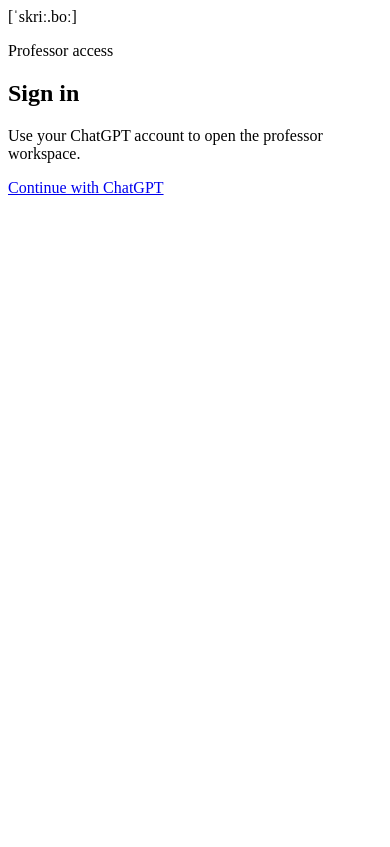
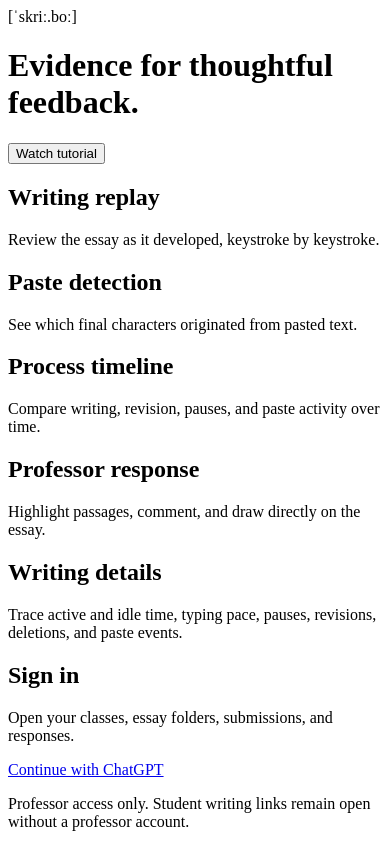
Before and after one commit to a-solonskyi/Scribo, a React app: page /login in a window 390 px wide. Built offline with nearby package versions, Linux system fonts and the light colour scheme; no server answers; the HTML template or start-up script is replaced by a standard one; what pdfmake would draw is missing.

Commit message:
Redesign professor sign-in screen

```diff
--- a/src/components/LoginPage.js
+++ b/src/components/LoginPage.js
@@ -3,6 +3,17 @@
 
 import { activateProfessor } from "../sites/auth";
 import { ErrorState } from "./LoadingState";
+
+const FEATURES = [
+  ["Writing replay", "Review the essay as it developed, keystroke by keystroke."],
+  ["Paste detection", "See which final characters originated from pasted text."],
+  ["Process timeline", "Compare writing, revision, pauses, and paste activity over time."],
+  ["Professor response", "Highlight passages, comment, and draw directly on the essay."],
+  [
+    "Writing details",
+    "Trace active and idle time, typing pace, pauses, revisions, deletions, and paste events.",
+  ],
+];
 
 export default function LoginPage({ session }) {
   const [invitationCode, setInvitationCode] = useState("");
@@ -27,20 +38,34 @@
 
   return (
     <div className="auth-screen">
-      <div className="auth-logo">[ˈskriː.boː]</div>
-      <section className="auth-panel">
-        <div>
-          <p className="eyebrow">Professor access</p>
-          <h1>{session ? "Invitation required" : "Sign in"}</h1>
-          <p className="muted-line">
-            {session
-              ? `Signed in as ${session.user.email}. Enter the professor invitation code once.`
-              : "Use your ChatGPT account to open the professor workspace."}
-          </p>
+      <main className="auth-main">
+        <div className="auth-logo">[ˈskriː.boː]</div>
+        <div className="auth-intro">
+          <h1>Evidence for thoughtful feedback.</h1>
+          <button className="auth-tutorial-button" type="button">
+            Watch tutorial
+          </button>
         </div>
+        <div className="auth-features" aria-label="Scribo features">
+          {FEATURES.map(([title, description]) => (
+            <section className="auth-feature" key={title}>
+              <h2>{title}</h2>
+              <p>{description}</p>
+            </section>
+          ))}
+        </div>
+      </main>
+
+      <aside className="auth-panel">
+        <h2>{session ? "Invitation required" : "Sign in"}</h2>
+        <p className="auth-description">
+          {session
+            ? `Signed in as ${session.user.email}. Enter the professor invitation code once.`
+            : "Open your classes, essay folders, submissions, and responses."}
+        </p>
 
         {session ? (
-          <form className="stack-form" onSubmit={handleActivation}>
+          <form className="auth-invitation-form" onSubmit={handleActivation}>
             <label>
               <span>Invitation code</span>
               <input
@@ -48,21 +73,26 @@
                 value={invitationCode}
                 onChange={(event) => setInvitationCode(event.target.value)}
                 placeholder="Invitation code"
-                autoComplete="off"
+                autoComplete="one-time-code"
                 required
               />
             </label>
             <ErrorState message={error} />
-            <button className="primary-button" type="submit" disabled={loading}>
+            <button className="auth-submit-button" type="submit" disabled={loading}>
               {loading ? "Checking" : "Open professor workspace"}
             </button>
           </form>
         ) : (
-          <a className="primary-button auth-signin-link" href="/signin-with-chatgpt?return_to=/login" target="_top">
+          <a className="auth-signin-link" href="/signin-with-chatgpt?return_to=/login" target="_top">
             Continue with ChatGPT
           </a>
         )}
-      </section>
+        {!session && (
+          <p className="auth-privacy">
+            Professor access only. Student writing links remain open without a professor account.
+          </p>
+        )}
+      </aside>
     </div>
   );
 }
--- a/src/styles.css
+++ b/src/styles.css
@@ -1133,13 +1133,172 @@
 
 .auth-screen {
   display: grid;
-  grid-template-columns: minmax(180px, 320px) minmax(0, 520px);
-  gap: 80px;
+  grid-template-columns: minmax(0, 1.5fr) minmax(390px, 0.7fr);
   min-height: 100vh;
+  padding: 0;
+}
+
+.auth-main {
+  display: grid;
+  grid-template-rows: auto 1fr auto;
+  min-width: 0;
+  min-height: 100vh;
+  padding: 50px 58px 42px;
+}
+
+.auth-intro {
+  align-self: center;
+  padding: 40px 0 55px;
+}
+
+.auth-intro h1 {
+  max-width: 790px;
+  margin: 0 0 22px;
+  font-family: Georgia, "Times New Roman", serif;
+  font-size: clamp(64px, 5.5vw, 88px);
+  font-weight: 400;
+  line-height: 0.98;
+  letter-spacing: 0;
+}
+
+.auth-tutorial-button,
+.auth-signin-link,
+.auth-submit-button {
+  display: inline-flex;
+  min-height: 42px;
+  align-items: center;
+  justify-content: center;
+  padding: 11px 16px;
+  border: 1px solid var(--ink);
+  border-radius: 0;
+  font-size: 13px;
+  font-weight: 400;
+  line-height: 1.35;
+  letter-spacing: 0;
+  text-decoration: none;
+}
+
+.auth-tutorial-button {
+  width: min(365px, 100%);
+  background: #f5f5f3;
+  color: var(--ink);
+}
+
+.auth-tutorial-button:hover {
+  background: #eeeeeb;
+}
+
+.auth-features {
+  display: grid;
+  grid-template-columns: repeat(5, minmax(0, 1fr));
+  border-top: 1px solid var(--ink);
+}
+
+.auth-feature {
+  min-width: 0;
+  min-height: 116px;
+  padding: 15px 16px 0 0;
+}
+
+.auth-feature + .auth-feature {
+  padding-left: 16px;
+  border-left: 1px solid var(--light-gray);
+}
+
+.auth-feature h2 {
+  margin: 0;
+  font-size: 14px;
+  font-weight: 600;
+  line-height: 1.35;
+}
+
+.auth-feature p {
+  margin: 5px 0 0;
+  color: var(--medium-gray);
+  font-size: 12px;
+  line-height: 1.35;
+  letter-spacing: 0;
 }
 
 .auth-panel {
-  align-self: center;
+  display: flex;
+  flex-direction: column;
+  justify-content: center;
+  padding: 54px;
+  border-left: 1px solid var(--ink);
+  background: #f3f3f1;
+}
+
+.auth-panel > h2 {
+  margin: 0 0 14px;
+  font-family: Georgia, "Times New Roman", serif;
+  font-size: 48px;
+  font-weight: 400;
+  line-height: 1.02;
+  letter-spacing: 0;
+}
+
+.auth-description {
+  margin: 0;
+  color: var(--medium-gray);
+  font-size: 16px;
+  line-height: 1.5;
+  letter-spacing: 0;
+}
+
+.auth-signin-link,
+.auth-submit-button {
+  width: 100%;
+  margin-top: 22px;
+  background: var(--ink);
+  color: var(--canvas);
+}
+
+.auth-signin-link:hover,
+.auth-submit-button:hover:not(:disabled) {
+  border-color: var(--medium-gray);
+  background: var(--medium-gray);
+}
+
+.auth-privacy {
+  margin: 18px 0 0;
+  color: var(--medium-gray);
+  font-size: 11px;
+  line-height: 1.45;
+  letter-spacing: 0;
+}
+
+.auth-invitation-form {
+  display: grid;
+  gap: 20px;
+  margin-top: 24px;
+}
+
+.auth-invitation-form label {
+  display: grid;
+  gap: 10px;
+}
+
+.auth-invitation-form label span {
+  color: var(--medium-gray);
+  font-size: 11px;
+  letter-spacing: 0.08em;
+  text-transform: uppercase;
+}
+
+.auth-invitation-form input {
+  width: 100%;
+  padding: 0 0 10px;
+  border: 0;
+  border-bottom: 1px solid var(--medium-gray);
+  border-radius: 0;
+  background: transparent;
+  color: var(--ink);
+  outline: none;
+}
+
+.auth-invitation-form .auth-submit-button {
+  margin-top: 0;
 }
 
 .student-shell {
@@ -2135,8 +2294,7 @@
 }
 
 @media (max-width: 900px) {
-  .platform-shell,
-  .auth-screen {
+  .platform-shell {
     display: block;
   }
 
@@ -2148,7 +2306,6 @@
   }
 
   .platform-main,
-  .auth-screen,
   .student-shell {
     padding: 28px 20px 56px;
   }
@@ -2167,4 +2324,66 @@
   .share-box {
     display: block;
   }
-}
+
+  .auth-screen {
+    display: block;
+  }
+
+  .auth-main {
+    min-height: auto;
+    padding: 32px 28px 0;
+  }
+
+  .auth-intro {
+    padding: 96px 0 80px;
+  }
+
+  .auth-intro h1 {
+    max-width: 620px;
+    font-size: clamp(52px, 10vw, 76px);
+  }
+
+  .auth-features {
+    grid-template-columns: repeat(2, minmax(0, 1fr));
+  }
+
+  .auth-feature {
+    min-height: 112px;
+    padding: 15px 16px 16px 0;
+  }
+
+  .auth-feature + .auth-feature {
+    padding-left: 16px;
+  }
+
+  .auth-feature:nth-child(3),
+  .auth-feature:nth-child(5) {
+    padding-left: 0;
+    border-left: 0;
+  }
+
+  .auth-feature:nth-child(n + 3) {
+    border-top: 1px solid var(--light-gray);
+  }
+
+  .auth-panel {
+    min-height: 440px;
+    padding: 64px 28px;
+    border-top: 1px solid var(--ink);
+    border-left: 0;
+  }
+}
+
+@media (max-width: 560px) {
+  .auth-features {
+    grid-template-columns: 1fr;
+  }
+
+  .auth-feature,
+  .auth-feature + .auth-feature {
+    min-height: 0;
+    padding: 16px 0;
+    border-top: 1px solid var(--light-gray);
+    border-left: 0;
+  }
+}
```
